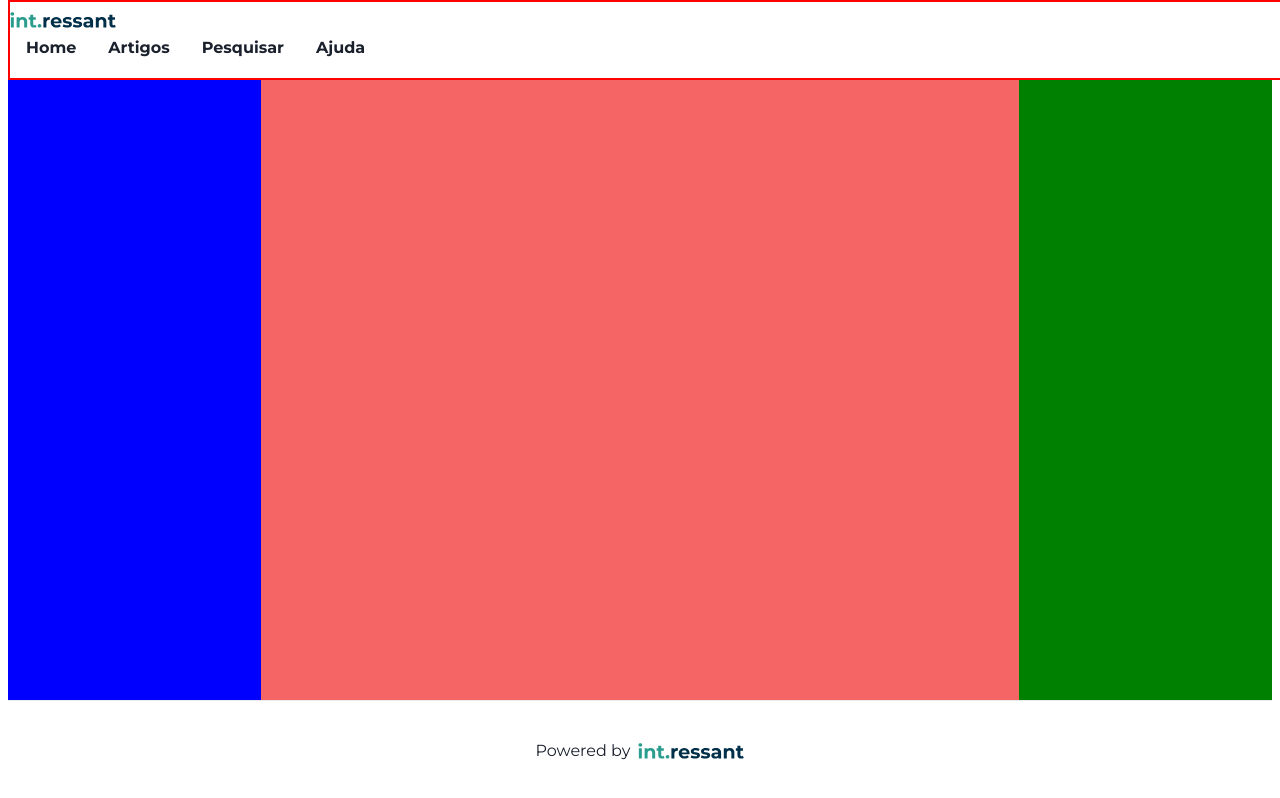
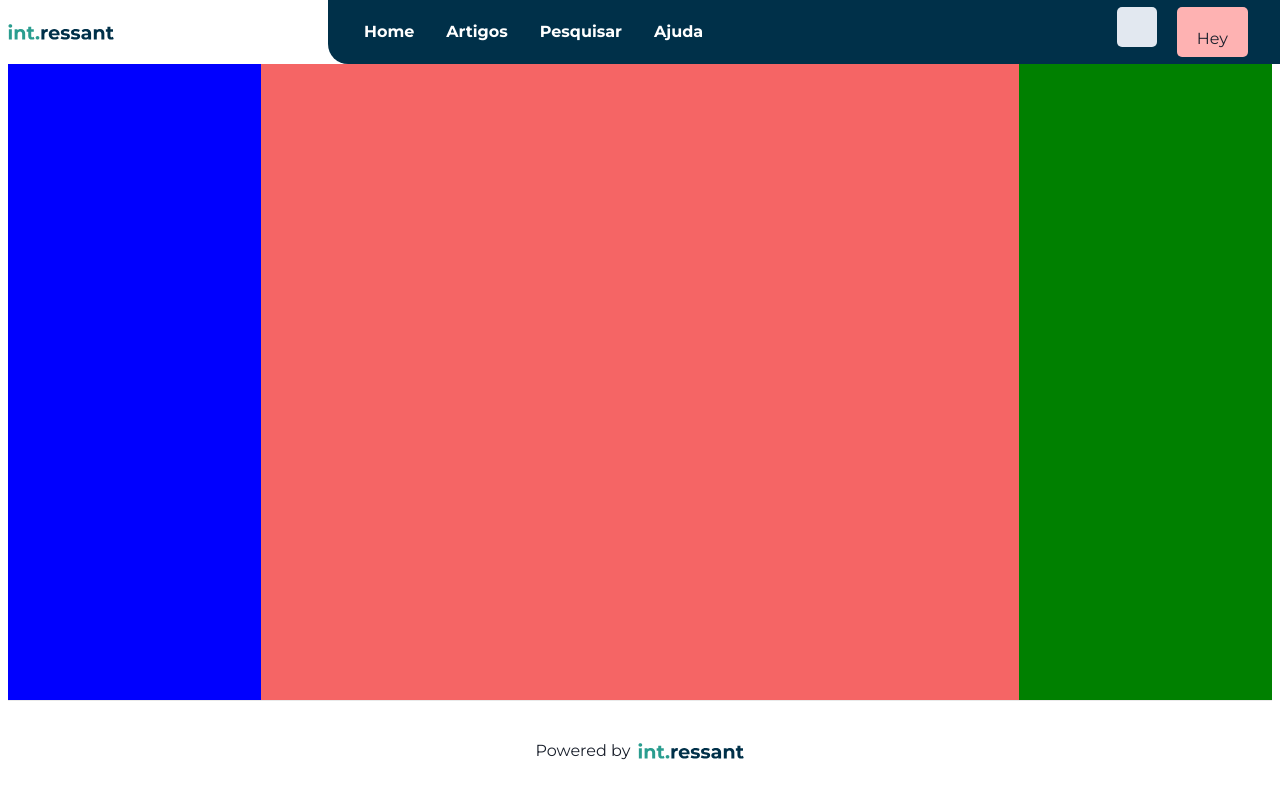
Before and after one commit to int-ressant/int-blog, a Next.js app in the folder client/int-blog/: page / in a window 1280 px wide. Built offline with nearby package versions, Linux system fonts and the light colour scheme.

Commit message:
:wrench: navbar done

```diff
--- a/client/int-blog/pages/index.js
+++ b/client/int-blog/pages/index.js
@@ -19,22 +19,34 @@ export default function Home() {
       </Head>
 
       <Box className={styles.main}>
-        <Flex alignItems='center' border='2px solid red' w="100vw" h="10vh"  flexDirection="row">
-          <nav>
+        <Flex alignItems='center'  w="100vw" h="8vh"  flexDirection="row">
+
+            <Flex w='25%' >
             <img
               src="/intressantLOGO.svg"
               alt="Interessant Logo"
               className={styles.logo}
             />
-            <Flex flexDirection='row'>
-              <Flex flexDirection='row' >
-                <MainLink txt='Home' fontWeight='bold' href='/'/>
-                <MainLink txt='Artigos' fontWeight='bold' href='/'/>
-                <MainLink txt='Pesquisar' fontWeight='bold' href='/'/>
-                <MainLink txt='Ajuda' fontWeight='bold' href='/'/>
+            </Flex>
+
+            <Flex borderRadius='0px 0px 0px 20px' justifyContent='space-between' alignItems='center' bgColor='blue.dark' flex='1' h='100%' flexDirection='row'>
+              <Flex ml='5' flexDirection='row' >
+                <MainLink color='white' txt='Home' fontWeight='bold' href='/'/>
+                <MainLink color='white' txt='Artigos' fontWeight='bold' href='/'/>
+                <MainLink color='white' txt='Pesquisar' fontWeight='bold' href='/'/>
+                <MainLink color='white' txt='Ajuda' fontWeight='bold' href='/'/>
+              </Flex>
+
+              <Flex mr='10'>
+              <Box p='5' mr='5' as='button' borderRadius='5' bgColor='gray.200'  width='5' height='5' />
+                <Box p='5' as='button' borderRadius='5' bgColor='red.200' width='50' height='50' >
+                Hey
+                </Box>
               </Flex>
             </Flex>
-          </nav>
+
+
+
         </Flex>
 
         <Flex flex="5">
```
